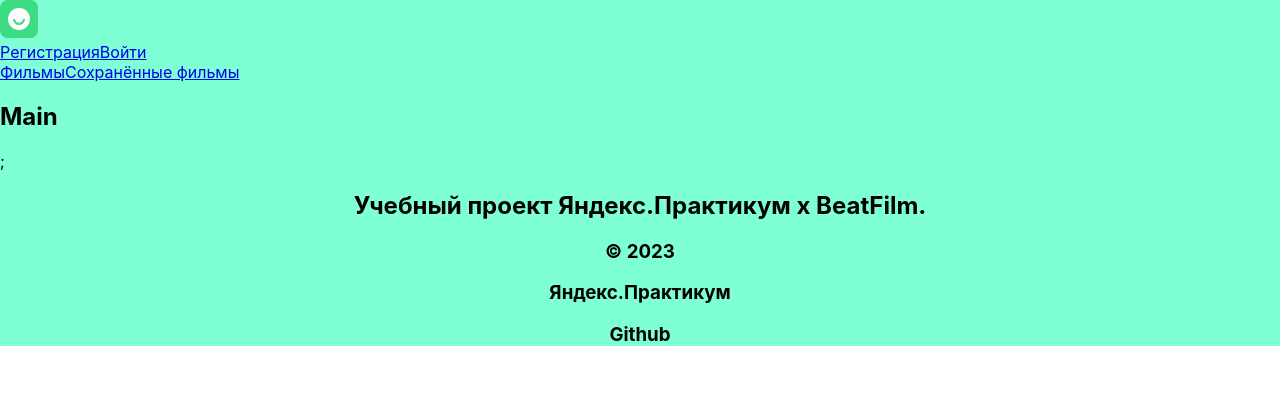
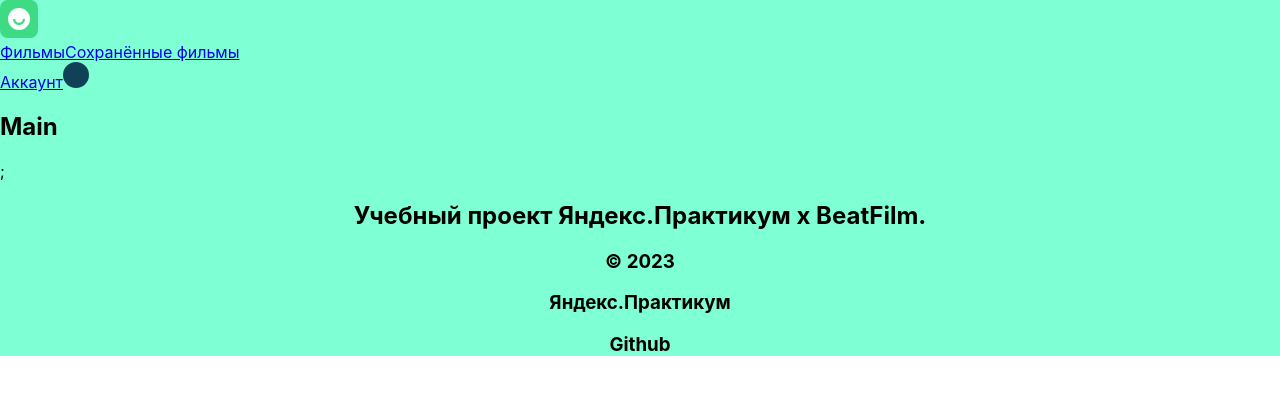
Before and after one commit to WhatsAppIT/movies-explorer-frontend, a React (Create React App) app: page / in a window 1280 px wide. Shown: the top 394 px of the page. Built offline with nearby package versions, Linux system fonts and the light colour scheme.

Commit message:
header navigation 122431122023

```diff
--- /dev/null
+++ b/src/components/AuthComponents/HeaderAuthorization/HeaderAuthorization.js
@@ -0,0 +1,16 @@
+import React from 'react';
+import { Link } from 'react-router-dom';
+import './HeaderAuthorization.css';
+
+function HeaderAuthorization() {
+  <div className='header__auth'>
+    <Link to='signup' className='header__auth_registration'>
+      Регистрация
+    </Link>
+    <Link to='signin' className='header__auth_login'>
+      Войти
+    </Link>
+  </div>;
+}
+
+export default HeaderAuthorization;
--- a/src/components/Header/Header.js
+++ b/src/components/Header/Header.js
@@ -2,29 +2,18 @@ import React from 'react';
 import { Link } from 'react-router-dom';
 import logo from '../../images/logoHeader1280.svg';
 import Navigation from '../Navigation/Navigation';
+import HeaderAuthorization from '../AuthComponents/HeaderAuthorization/HeaderAuthorization';
 import './Header.css';
 
 function Header(props) {
   const { loggedIn } = props;
+
   return (
     <section className='header'>
       <Link to='/' className='header__logo'>
         <img src={logo} alt='логотип' />
       </Link>
-      <div className='header__auth'>
-        {!loggedIn ? (
-          <>
-            <Link to='signup' className='header__auth_registration'>
-              Регистрация
-            </Link>
-            <Link to='signin' className='header__auth_login'>
-              Войти
-            </Link>
-          </>
-        ) : (
-          <Navigation />
-        )}
-      </div>
+      {!loggedIn ? <HeaderAuthorization /> : <Navigation />}
     </section>
   );
 }
--- a/src/components/Navigation/Navigation.js
+++ b/src/components/Navigation/Navigation.js
@@ -1,5 +1,6 @@
 import React from 'react';
 import { Link, NavLink } from 'react-router-dom';
+import akkHeader from '../../images/akkHeader1280.svg';
 import './Navigation.css';
 
 function Navigation() {
@@ -27,7 +28,16 @@ function Navigation() {
           Сохранённые фильмы
         </NavLink>
       </nav>
-      <Link to='/profile' className='navigation__profile'></Link>
+      <div className='navigation__profile'>
+        <Link to='/profile' className='navigation__profile_link'>
+          Аккаунт
+        </Link>
+        <img
+          src={akkHeader}
+          className='navigation__profile_img'
+          alt='переход в аккаунт'
+        />
+      </div>
     </section>
   );
 }
```
Also changed, not shown: src/components/AuthComponents/HeaderAuthorization/HeaderAuthorization.css (added), src/images/akkHeader1280.svg (added).
